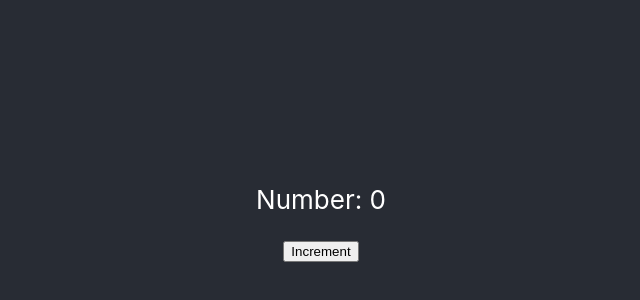
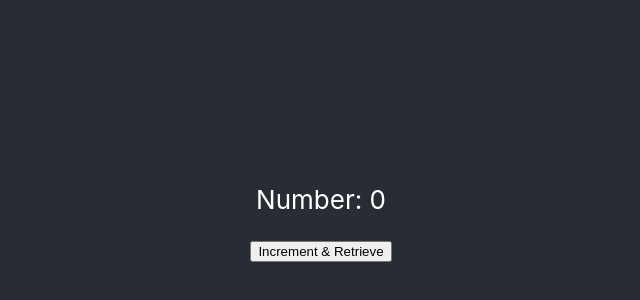
Before and after one commit to EAlainMG/CrashLikeRock, a React (Create React App) app in the folder tfacca/: page / in a window 1280 px wide. Shown: the part 190-490 px from the top of the page, without its empty margins (319-959 px from the left). Built offline with nearby package versions, Linux system fonts and the light colour scheme.

Commit message:
Argo test

```diff
--- a/tfacca/src/App.js
+++ b/tfacca/src/App.js
@@ -22,7 +22,7 @@ function App() {
       <header className="App-header">
         <p>Number: {number}</p>
         <button onClick={incrementNumber}>
-          Increment
+          Increment & Retrieve
         </button>
       </header>
     </div>
```
